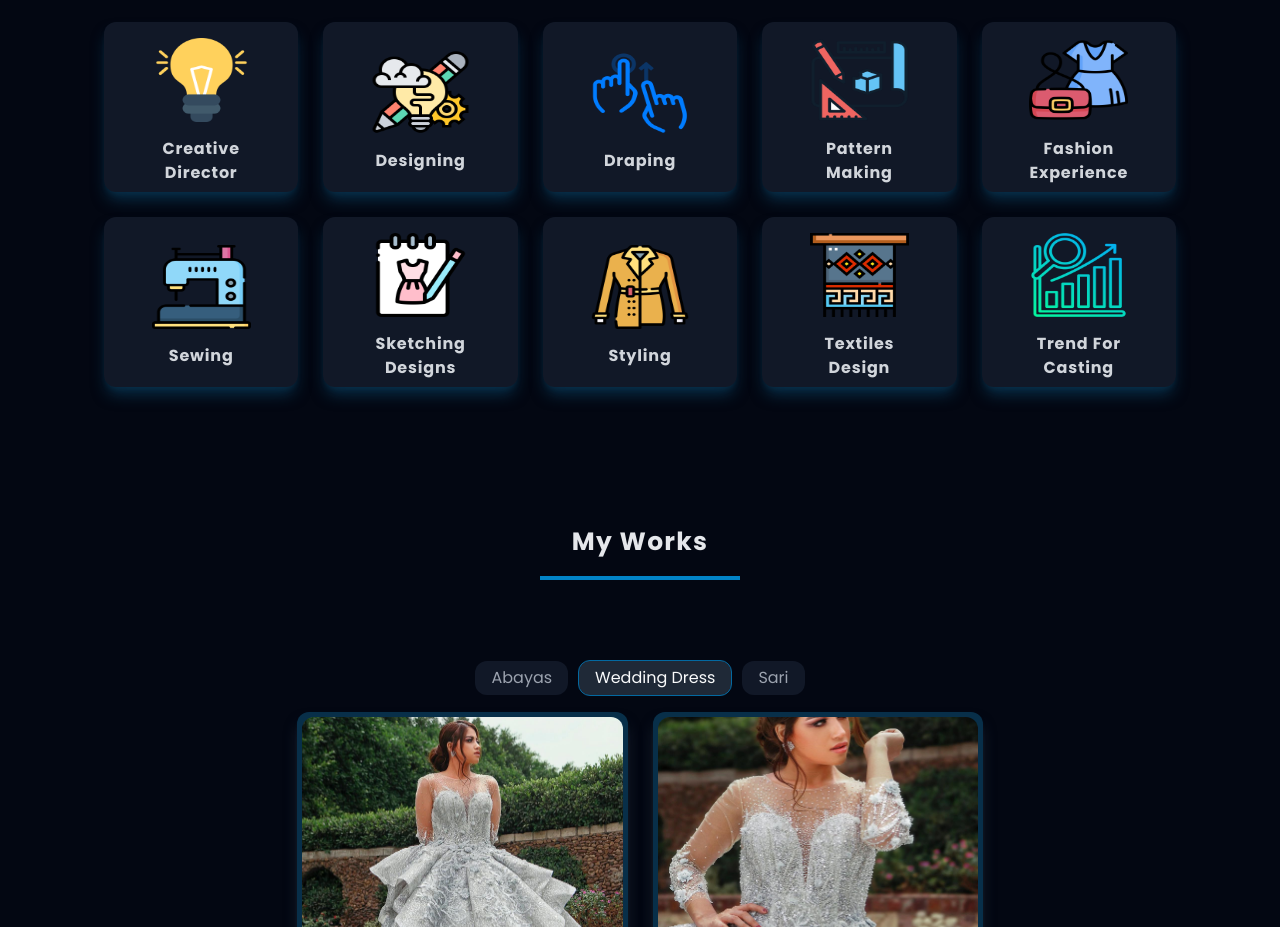
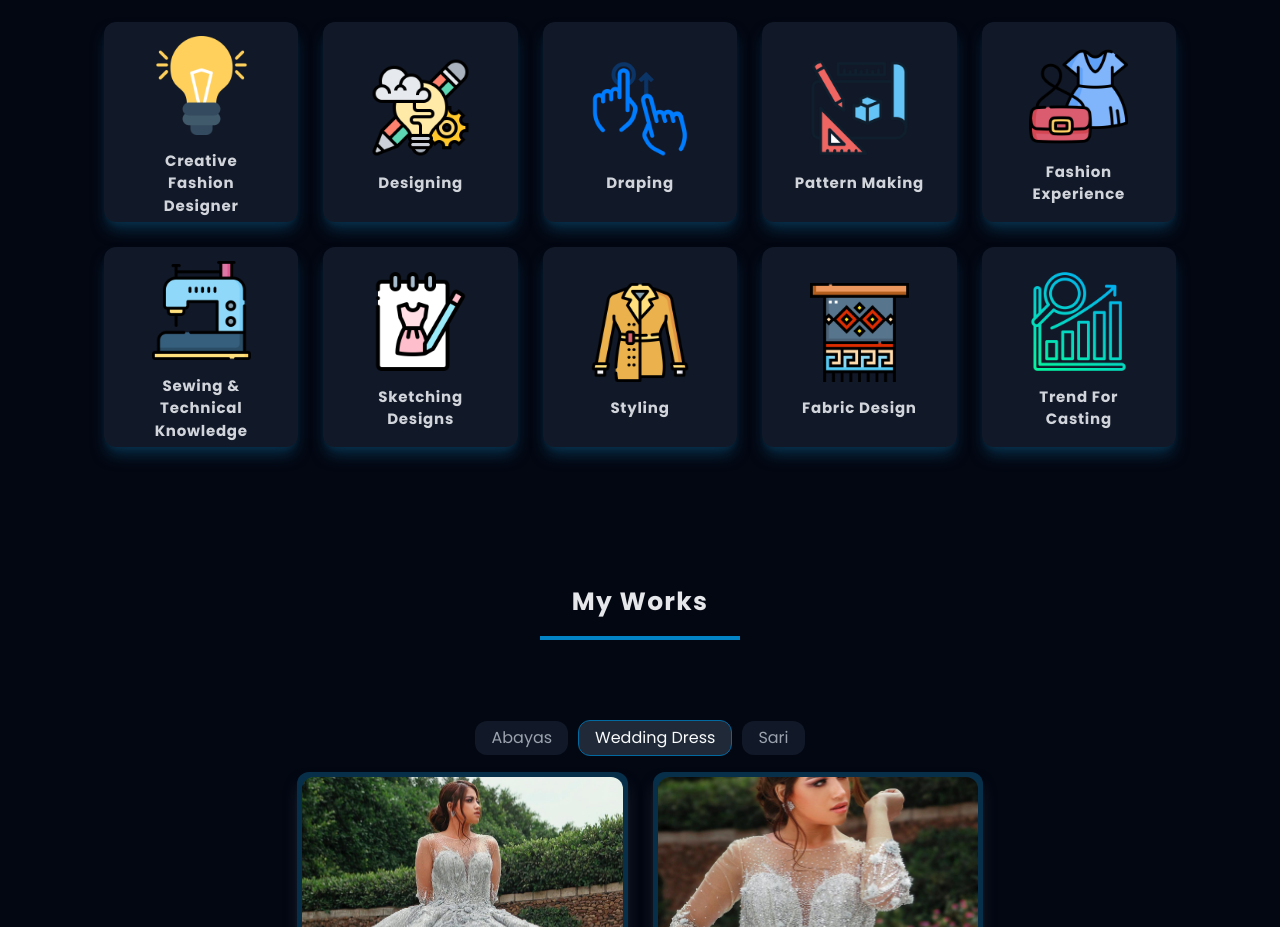
Before and after one commit to hassanosamaa/Amel-Helel, a React (Vite) app: page / in a window 1280 px wide. Shown: the part 860-1787 px from the top of the page. Built offline with nearby package versions, Linux system fonts and the light colour scheme.

Commit message:
update pdf

```diff
--- a/src/routerComponents/Homw.jsx
+++ b/src/routerComponents/Homw.jsx
@@ -64,7 +64,7 @@ export default function Home(){
 
                 </div>
                 <div className="btn mt-4 border border-sky-500 cursor-pointer">
-                <a href={cv} download="Hassan Osama_cv.pdf">Download My CV</a> </div>
+                <a href={cv} download="Amel Helal cv.pdf">Download My CV</a> </div>
 
             </div>
 
--- a/src/routerComponents/Skills.jsx
+++ b/src/routerComponents/Skills.jsx
@@ -12,15 +12,15 @@ import skill10 from '../imges/skills/trendforcasting.png'
 
 export default function Skills(){
     const data=[
-        {name:"Creative Director" ,img:skill1},
+        {name:"Creative Fashion Designer" ,img:skill1},
         {name:"Designing" ,img:skill2},
         {name:"Draping " ,img:skill3},
         {name:"Pattern Making" ,img:skill4},
         {name:"Fashion Experience" ,img:skill5},
-        {name:"Sewing" ,img:skill6},
+        {name:"Sewing & Technical Knowledge" ,img:skill6},
         {name:"Sketching Designs" ,img:skill7},
         {name:"Styling" ,img:skill8},
-        {name:"Textiles Design" ,img:skill9},
+        {name:"Fabric Design" ,img:skill9},
         {name:"Trend For Casting" ,img:skill10},
        ]
     return(
--- a/src/utilitiesComponents/Oneskill.jsx
+++ b/src/utilitiesComponents/Oneskill.jsx
@@ -15,7 +15,7 @@ export default function Oneskill({name,img}){
         tansition duration-300
         shadow-lg
         shadow-sky-950
-        hover:shadow-sky-500 h-[170px] p-[20px]
+        hover:shadow-sky-500 h-[200px] p-[20px]
 
         group">
             <div className='skill group-hover:scale-110
@@ -24,7 +24,7 @@ export default function Oneskill({name,img}){
             <img src={img} className='w-full h-full'
 
               /></div>
-            <div className="font-bold dark:text-gray-100
+            <div className="font-bold dark:text-gray-100 text-[15px]
             text-gray-300 tracking-wider p-[10px] text-center">{name}</div>
 
         </motion.div>
```
Also changed, not shown: 2 other files (tests, documents, lock files or other folders).
